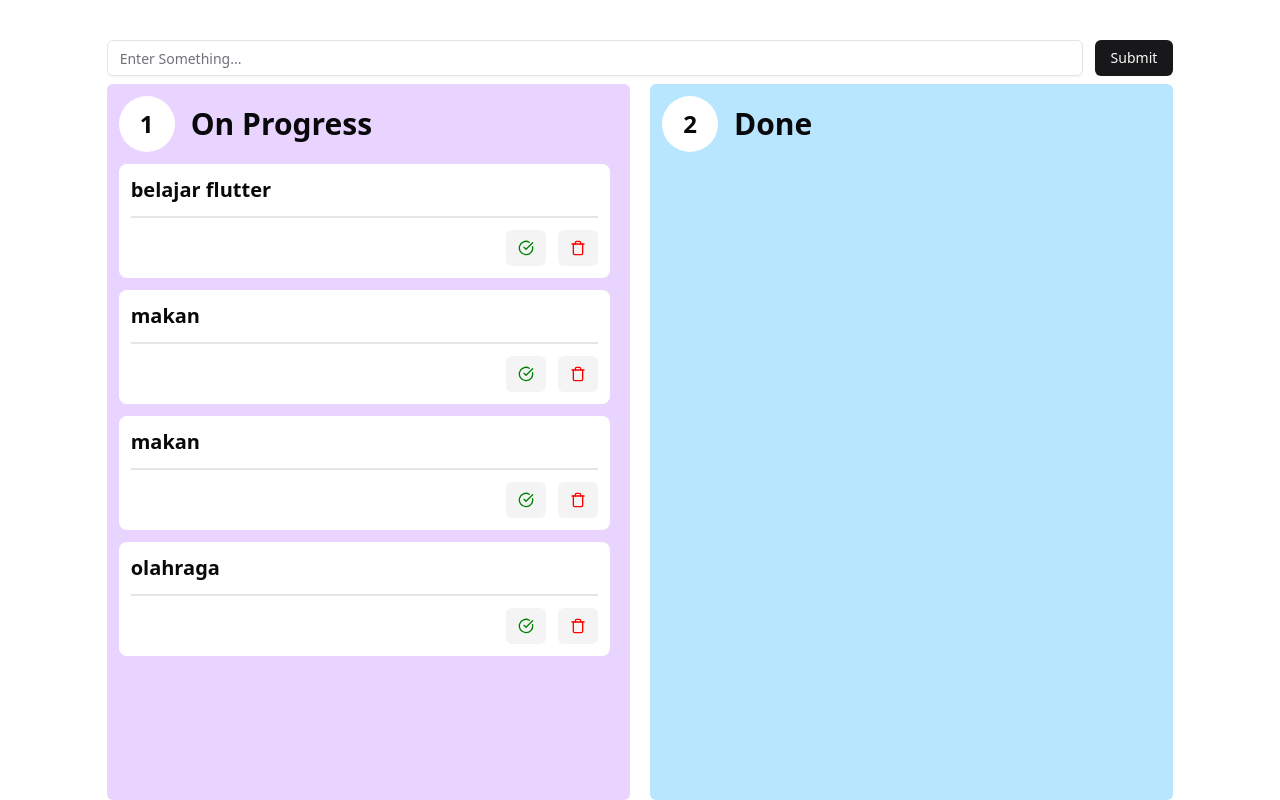
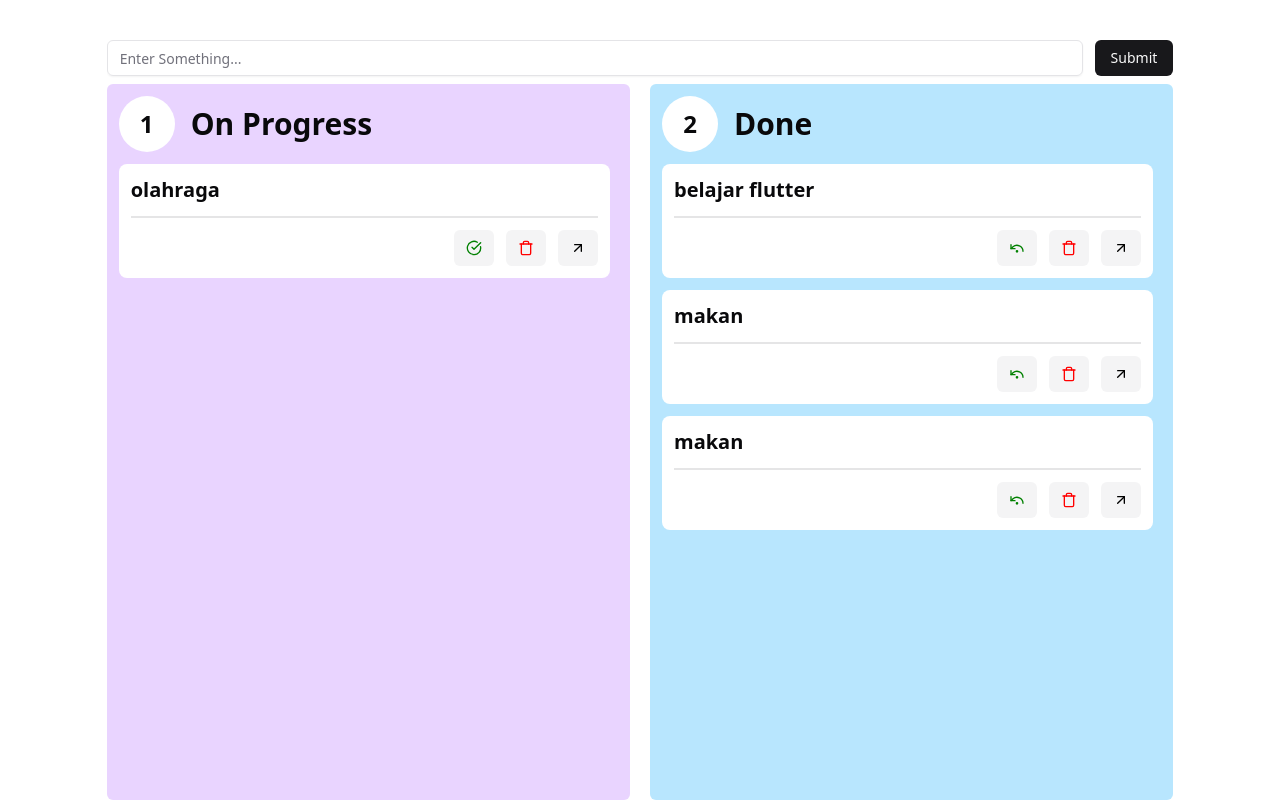
Before and after one commit to RizkyArdiansyahhh/react-data-fetching-best-practice, a Next.js app: page / in a window 1280 px wide. Built offline with nearby package versions, Linux system fonts and the light colour scheme; data requests are answered from the project's data file.

Commit message:
feat : add detail todo

```diff
--- a/db.json
+++ b/db.json
@@ -4,19 +4,19 @@
       "id": "bb37",
       "title": "belajar flutter",
       "createdAt": "2025-10-18T05:49:55.374Z",
-      "isCompleted": false
+      "isCompleted": true
     },
     {
       "id": "7db4",
       "title": "makan",
       "createdAt": "2025-10-18T05:50:07.207Z",
-      "isCompleted": false
+      "isCompleted": true
     },
     {
       "id": "de17",
       "title": "makan",
       "createdAt": "2025-10-18T05:51:21.866Z",
-      "isCompleted": false
+      "isCompleted": true
     },
     {
       "id": "cd5b",
--- /dev/null
+++ b/src/api/detail-todo.ts
@@ -0,0 +1,10 @@
+import { axiosInstance } from "@/lib/axios";
+import { Todo } from "@/types/api";
+
+type TodoItemRequest = {
+  id: string;
+};
+export const getDetailTodo = async ({ id }: TodoItemRequest) => {
+  const response = await axiosInstance.get<Todo>(`/todos/${id}`);
+  return response.data;
+};
--- /dev/null
+++ b/src/app/detail/[id]/page.tsx
@@ -0,0 +1,37 @@
+"use client";
+
+import { getDetailTodo } from "@/api/detail-todo";
+import { useQuery } from "@tanstack/react-query";
+import { useParams } from "next/navigation";
+import { title } from "process";
+
+const DetailTodoPage = () => {
+  const { id } = useParams() || "";
+
+  const { data: todo } = useQuery({
+    queryKey: ["todo", id],
+    queryFn: () => getDetailTodo({ id: id as string }),
+    enabled: !!id,
+  });
+  return (
+    <>
+      <div className="h-screen w-screen container mx-auto flex items-center justify-center">
+        <div className="w-2/3 h-1/3 bg-amber-100 rounded-md p-5">
+          <h1 className="text-xl font-semibold ">{todo?.title}</h1>
+          <div className="w-ful h-0.5 bg-black/20 my-4"></div>
+          <p className="text-lg text-black/50">
+            {todo?.createdAt
+              ? new Date(todo.createdAt).toLocaleDateString("id-ID", {
+                  day: "2-digit",
+                  month: "long",
+                  year: "numeric",
+                })
+              : "-"}
+          </p>
+        </div>
+      </div>
+    </>
+  );
+};
+
+export default DetailTodoPage;
--- a/src/app/page.tsx
+++ b/src/app/page.tsx
@@ -30,6 +30,7 @@ export default function Home() {
 
   const { mutate: createTodoMutation } = useMutation({
     mutationFn: createTodo,
+
     onSuccess: () => {
       setinputValue("");
       queryClient.invalidateQueries({ queryKey: ["todos"] });
--- a/src/components/shared/todo-card.tsx
+++ b/src/components/shared/todo-card.tsx
@@ -1,6 +1,7 @@
-import { CircleCheckBig, Trash, UndoDot } from "lucide-react";
+import { ArrowUpRight, CircleCheckBig, Trash, UndoDot } from "lucide-react";
 import { Button } from "../ui/button";
 import { Todo } from "@/types/api";
+import { useRouter } from "next/navigation";
 
 interface TodoCardProps extends Todo {
   deleteTodoFn: (id: string) => void;
@@ -9,6 +10,7 @@ interface TodoCardProps extends Todo {
 }
 
 export default function TodoCard(props: TodoCardProps) {
+  const { push } = useRouter();
   const { id, title, isCompleted, deleteTodoFn, completedTodoFn, undoTodoFn } =
     props;
   return (
@@ -36,6 +38,13 @@ export default function TodoCard(props: TodoCardProps) {
         >
           <Trash color="red" size={"25"} />
         </Button>
+        <Button
+          onClick={() => push(`detail/${id}`)}
+          variant={"secondary"}
+          className="hover:scale-110 transition-all ease-in-out duration-200"
+        >
+          <ArrowUpRight color="black" size={"25"} />
+        </Button>
       </div>
     </div>
   );
```
